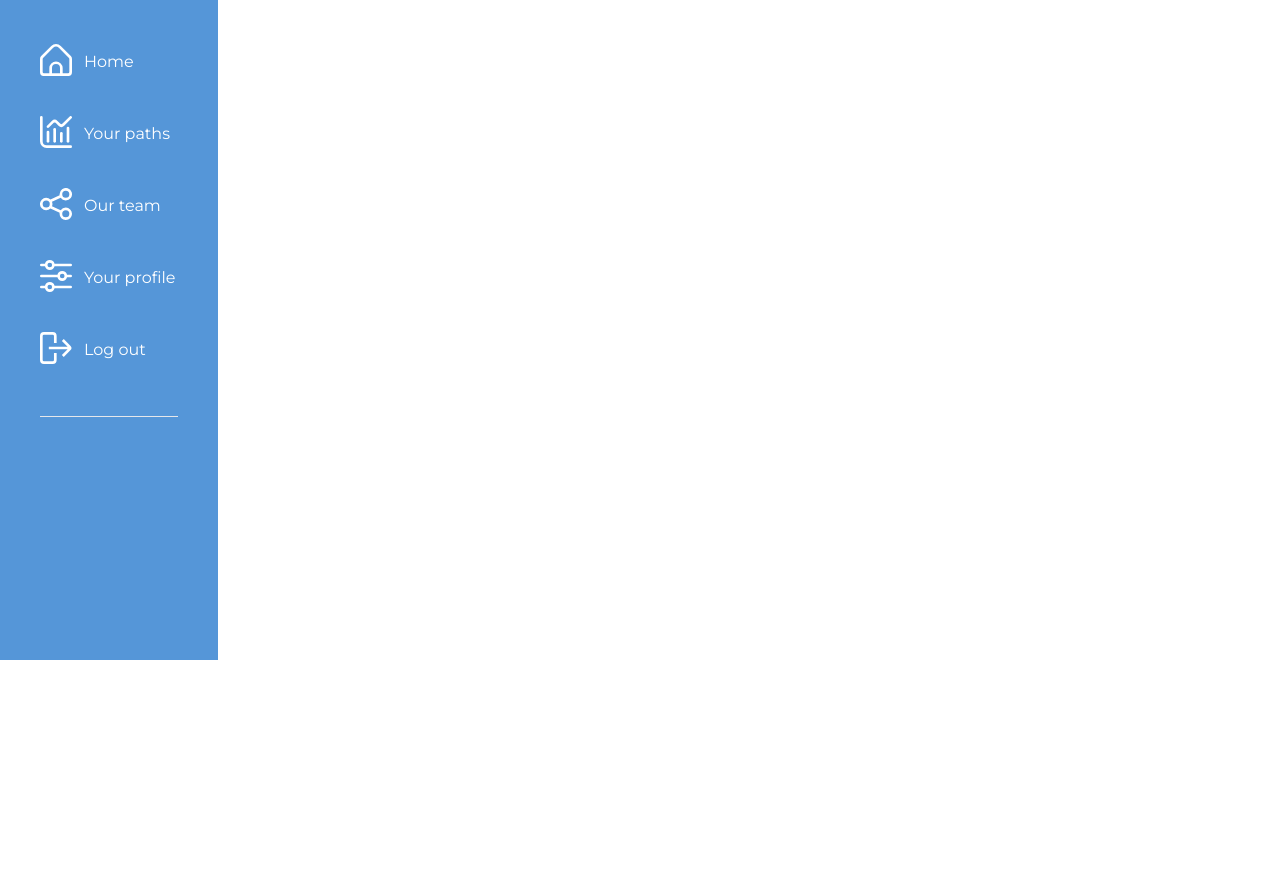
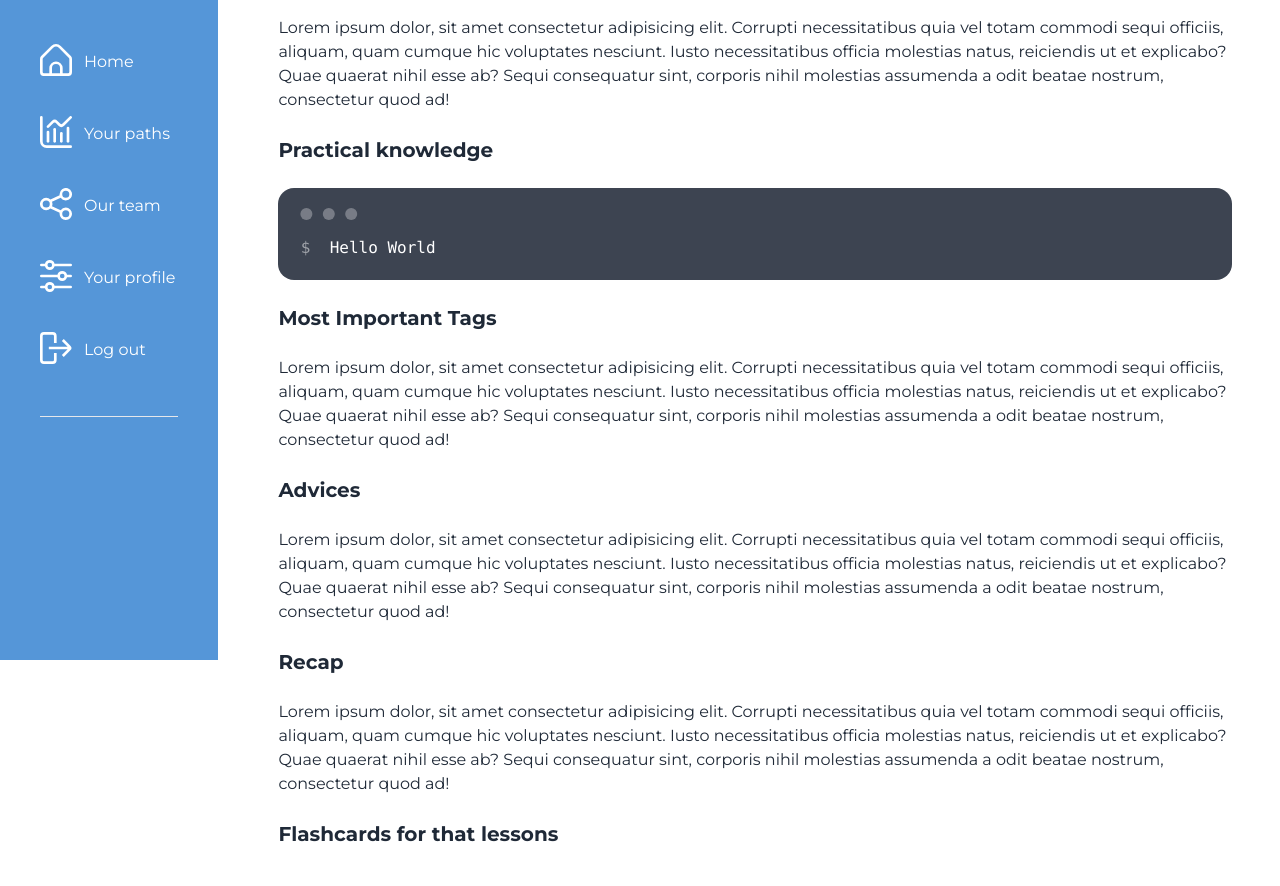
Before and after one commit to a-lukasiewicz/codemize, a Vue app: page /forms in a window 1280 px wide. Shown: the part 140-1026 px from the top of the page. Before the commit the page ends 800 px from the top, so only its background shows below. Built offline with nearby package versions, Linux system fonts and the light colour scheme; no server answers.

Commit message:
add lessons & add navigation buttons

```diff
--- a/src/components/authorized/course/Technology.vue
+++ b/src/components/authorized/course/Technology.vue
@@ -1,6 +1,6 @@
 <template>
   <div
-    class="flex items-center justify-end w-full py-8 pr-5 rounded-md bg-main-4"
+    class="flex items-center justify-end w-full py-8 pr-5 rounded-md lg:w-3/5 bg-main-4"
   >
     <h1 class="text-2xl font-bold">{{ techName }}</h1>
     <div class="flex items-center ml-6">
@@ -10,7 +10,7 @@
         max="100"
       ></progress>
       <p class="mx-8 text-xl">{{ value }} / 100</p>
-      <router-link to="/html5">
+      <router-link to="html5">
         <Button
           :disabled="disabled"
           :class="{ 'opacity-10': disabled }"
--- a/src/components/authorized/profile/ProfileBoxCard.vue
+++ b/src/components/authorized/profile/ProfileBoxCard.vue
@@ -2,8 +2,8 @@
   <div
     class="flex flex-col flex-grow flex-shrink py-8 my-2 text-white rounded-md bg-main-3"
   >
-    <p class="text-3xl">{{ value ?? date }}</p>
-    <h3 class="text-sm">{{ text }}</h3>
+    <p class="lg:text-4xl">{{ value ?? date }}</p>
+    <h3 class="text-sm tracking-widest">{{ text }}</h3>
   </div>
 </template>
 <script setup lang="ts">
@@ -12,6 +12,6 @@ import { Timestamp } from '@firebase/firestore';
 defineProps({
   value: { type: Number, default: 0 },
   text: { type: String, default: '' },
-  date: { type: Timestamp },
+  date: { type: Timestamp, default: 0 },
 });
 </script>
--- a/src/components/authorized/profile/ProfileCard.vue
+++ b/src/components/authorized/profile/ProfileCard.vue
@@ -1,20 +1,19 @@
 <template>
-  <div
-    class="relative w-full max-w-md min-w-0 mx-auto mt-16 mb-6 break-words md:max-w-2xl"
-  >
-    <div class="px-6">
+  <div class="relative flex w-full mt-16 mb-6">
+    <div class="flex items-center px-6">
+      <div>
         <div class="flex flex-wrap justify-center">
           <div class="flex justify-center w-full">
             <div class="relative">
               <img
                 src="@assets/defaultAvatar.png"
-              class="shadow-xl rounded-full align-middle border-none absolute -m-16 -ml-20 lg:-ml-16 max-w-[150px]"
+                class="shadow-xl rounded-full max-w-[150px]"
                 alt="User Avatar"
               />
             </div>
           </div>
         </div>
-      <div class="text-center mt-28">
+        <div class="mt-6 text-center">
           <h3 class="mb-1 text-2xl font-bold leading-normal text-slate-700">
             Mike Thompson
           </h3>
@@ -23,7 +22,8 @@
             >Frontend Path
           </div>
         </div>
-      <div class="py-6 mt-6 text-center border-t border-slate-200">
+      </div>
+      <div class="px-20 py-6 mt-6 ml-8 text-center border-t border-slate-200">
         <div class="flex flex-wrap justify-center">
           <div class="w-full px-4">
             <p class="mb-4 leading-relaxed text-slate-600">
--- a/src/router.ts
+++ b/src/router.ts
@@ -95,4 +95,7 @@ export const routes: RouteRecordRaw[] = [
 export const router = createRouter({
   history: createWebHistory(),
   routes,
+  scrollBehavior() {
+    return { top: 0 };
+  },
 });
--- a/src/views/Authorized/FrontEnd/AllFlashcards.vue
+++ b/src/views/Authorized/FrontEnd/AllFlashcards.vue
@@ -6,10 +6,12 @@
         <Flashcard :frontText="card.frontText" :backText="card.backText" />
       </div>
     </div>
+    <Button @click="$router.go(-1)">Go back</Button>
   </AuthorizedTemplate>
 </template>
 <script setup lang="ts">
 import AuthorizedTemplate from '@views/Authorized/AuthorizedTemplate.vue';
 import Flashcard from '@/components/authorized/course/Flashcard.vue';
+import Button from '@/components/atoms/Button.vue';
 import cards from '@/data/HTML/flashcards.json';
 </script>
--- a/src/views/Authorized/FrontEnd/InterviewQuestions.vue
+++ b/src/views/Authorized/FrontEnd/InterviewQuestions.vue
@@ -17,11 +17,12 @@
         </ul>
       </div>
     </div>
+    <Button @click="$router.go(-1)">Go back</Button>
   </AuthorizedTemplate>
 </template>
 <script setup lang="ts">
 import AuthorizedTemplate from '@views/Authorized/AuthorizedTemplate.vue';
 import data from '@/data/HTML/interview_questions.json';
-// import data from ""
 import Interview_Li from './Interview_Li.vue';
+import Button from '@/components/atoms/Button.vue';
 </script>
--- a/src/views/Authorized/FrontEnd/Lesson.vue
+++ b/src/views/Authorized/FrontEnd/Lesson.vue
@@ -1,10 +1,64 @@
 <template>
   <AuthorizedTemplate>
     <h3 class="mt-6 mb-6 text-2xl font-semibold">Lesson {{ path }}</h3>
+    <h3 class="mt-6 mb-6 text-xl font-semibold">Introduction</h3>
+    <p>
+      Lorem ipsum dolor, sit amet consectetur adipisicing elit. Corrupti
+      necessitatibus quia vel totam commodi sequi officiis, aliquam, quam cumque
+      hic voluptates nesciunt. Iusto necessitatibus officia molestias natus,
+      reiciendis ut et explicabo? Quae quaerat nihil esse ab? Sequi consequatur
+      sint, corporis nihil molestias assumenda a odit beatae nostrum,
+      consectetur quod ad!
+    </p>
+    <h3 class="mt-6 mb-6 text-xl font-semibold">Practical knowledge</h3>
+    <div class="mockup-code">
+      <pre data-prefix="$"><code>Hello World</code></pre>
+    </div>
+    <h3 class="mt-6 mb-6 text-xl font-semibold">Most Important Tags</h3>
+    <p>
+      Lorem ipsum dolor, sit amet consectetur adipisicing elit. Corrupti
+      necessitatibus quia vel totam commodi sequi officiis, aliquam, quam cumque
+      hic voluptates nesciunt. Iusto necessitatibus officia molestias natus,
+      reiciendis ut et explicabo? Quae quaerat nihil esse ab? Sequi consequatur
+      sint, corporis nihil molestias assumenda a odit beatae nostrum,
+      consectetur quod ad!
+    </p>
+    <h3 class="mt-6 mb-6 text-xl font-semibold">Advices</h3>
+    <p>
+      Lorem ipsum dolor, sit amet consectetur adipisicing elit. Corrupti
+      necessitatibus quia vel totam commodi sequi officiis, aliquam, quam cumque
+      hic voluptates nesciunt. Iusto necessitatibus officia molestias natus,
+      reiciendis ut et explicabo? Quae quaerat nihil esse ab? Sequi consequatur
+      sint, corporis nihil molestias assumenda a odit beatae nostrum,
+      consectetur quod ad!
+    </p>
+    <h3 class="mt-6 mb-6 text-xl font-semibold">Recap</h3>
+    <p>
+      Lorem ipsum dolor, sit amet consectetur adipisicing elit. Corrupti
+      necessitatibus quia vel totam commodi sequi officiis, aliquam, quam cumque
+      hic voluptates nesciunt. Iusto necessitatibus officia molestias natus,
+      reiciendis ut et explicabo? Quae quaerat nihil esse ab? Sequi consequatur
+      sint, corporis nihil molestias assumenda a odit beatae nostrum,
+      consectetur quod ad!
+    </p>
+    <h3 class="mt-6 mb-6 text-xl font-semibold">Flashcards for that lessons</h3>
+    <div class="grid grid-cols-1 gap-4 md:grid-cols-2 lg:grid-cols-3">
+      <div v-for="card in cards" :key="card.frontText">
+        <Flashcard
+          v-if="card.category === 'basics'"
+          :frontText="card.frontText"
+          :backText="card.backText"
+        />
+      </div>
+    </div>
+    <Button @click="$router.go(-1)">Go back</Button>
   </AuthorizedTemplate>
 </template>
 <script setup lang="ts">
 import AuthorizedTemplate from '@views/Authorized/AuthorizedTemplate.vue';
+import Flashcard from '@/components/authorized/course/Flashcard.vue';
+import Button from '@/components/atoms/Button.vue';
+import cards from '@/data/HTML/flashcards.json';
 import { useRoute } from 'vue-router';
 import { computed } from 'vue';
 
--- a/src/views/Authorized/FrontEnd/Main.vue
+++ b/src/views/Authorized/FrontEnd/Main.vue
@@ -21,20 +21,26 @@
         <li class="step">Typescript</li>
       </ul>
     </div>
-    <div class="grid grid-cols-1 gap-4">
+    <div class="grid grid-cols-1 gap-4 place-items-center">
       <Technology :value="74" buttonText="Continue Learning" techName="HTML5" />
-      <Technology :value="32" buttonText="Continue Learning" techName="CSS3" />
-      <Technology
-        :value="11"
-        buttonText="Continue Learning"
-        techName="JavaScript"
-      />
     </div>
     <h3></h3>
     <h3 class="mt-6 mb-6 text-2xl font-semibold">
       Finish previous courses to unlock that technologies:
     </h3>
-    <div class="grid grid-cols-1 gap-4">
+    <div class="grid grid-cols-1 gap-4 place-items-center">
+      <Technology
+        :value="0"
+        disabled
+        buttonText="Start Learning"
+        techName="CSS3"
+      />
+      <Technology
+        :value="0"
+        disabled
+        buttonText="Start Learning"
+        techName="JavaScript"
+      />
       <Technology
         :value="0"
         buttonText="Start Learning"
--- a/src/views/Authorized/FrontEnd/Tech_HTML5.vue
+++ b/src/views/Authorized/FrontEnd/Tech_HTML5.vue
@@ -3,13 +3,13 @@
     <h3 class="mt-6 mb-6 text-2xl font-semibold">HTML5</h3>
 
     <h3 class="my-6 text-2xl font-semibold">About this course:</h3>
-    <p class="mb-6 text-center">
+    <p class="mb-6 tracking-wider text-center">
       Learn the basics of HTML5 and start building webpages!
     </p>
 
     <p>In this course we will provide:</p>
     <ul class="list-disc list-inside">
-      <li><span class="font-semibold">12 lessons</span></li>
+      <li><span class="font-semibold">4 lessons</span></li>
       <li>
         <span class="font-semibold">Flashcards</span> with that you should know
         after completing lessons
```
Lines whose indentation alone changed are shown as unchanged.
